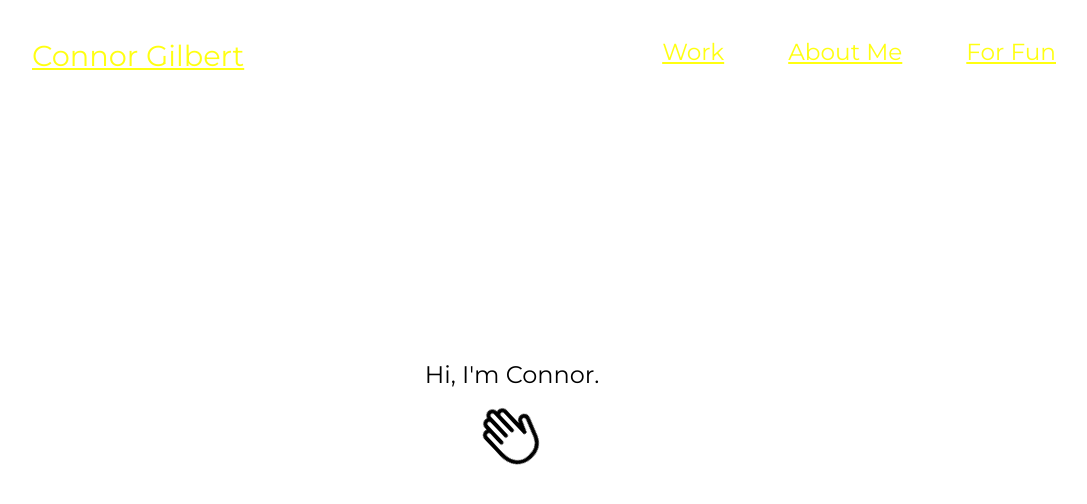
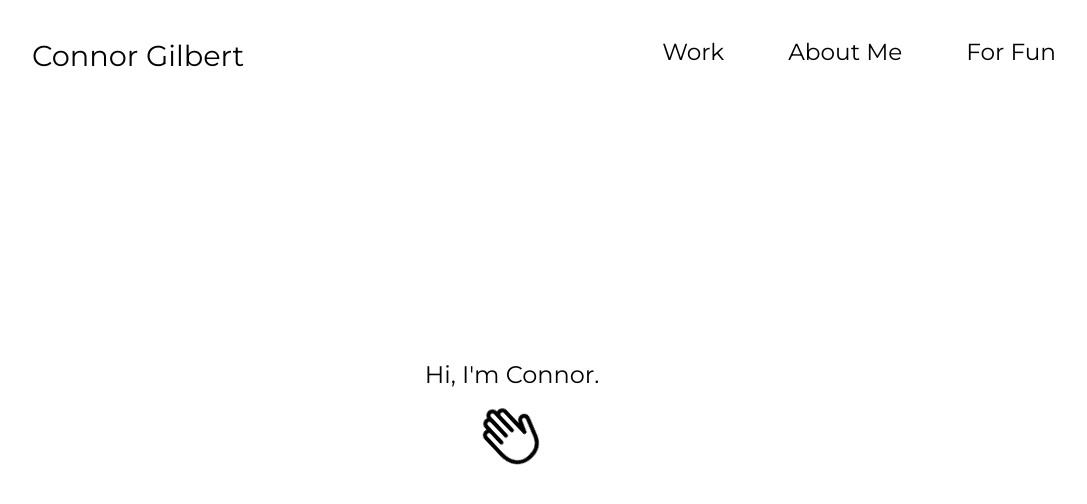
Before and after one commit to ayeyaiyai/connor-portfolio, a React (Vite) app: page / in a window 1280 px wide. Shown: the top 504 px of the page, without its empty margins (128-1215 px from the left). Built offline with nearby package versions, Linux system fonts and the light colour scheme.

Commit message:
Update link color

```diff
--- a/src/styles/Header.css
+++ b/src/styles/Header.css
@@ -31,6 +31,7 @@
     margin-left: 64px;
     cursor: pointer;
     position: relative;
+    color: white;
 }
 
 .header-link:before {
--- a/src/styles/Home.css
+++ b/src/styles/Home.css
@@ -3,6 +3,10 @@
     width: 100%;
     height: 200vh;
     overflow: hidden;
+  }
+
+  .container a {
+    text-decoration: none;
   }
 
   .light-section {
@@ -78,6 +82,7 @@
     color: white;
     font-size: 1.5rem;
     transition: opacity 0.5s ease;
+    pointer-events: none;
   }
 
 
@@ -93,9 +98,17 @@
     animation: fadeIn 0.5s ease 3s forwards;
   }
 
+  .fourth-sequence {
+    opacity: 0;
+    transition: all 0.5s ease;
+    animation: fadeIn 0.5s ease 4.5s forwards;
+    pointer-events: none;
+  }
+
   @keyframes fadeIn {
     to {
       opacity: 1;
+      pointer-events: all;
     }
   }
 
```
Lines whose indentation alone changed are shown as unchanged.
